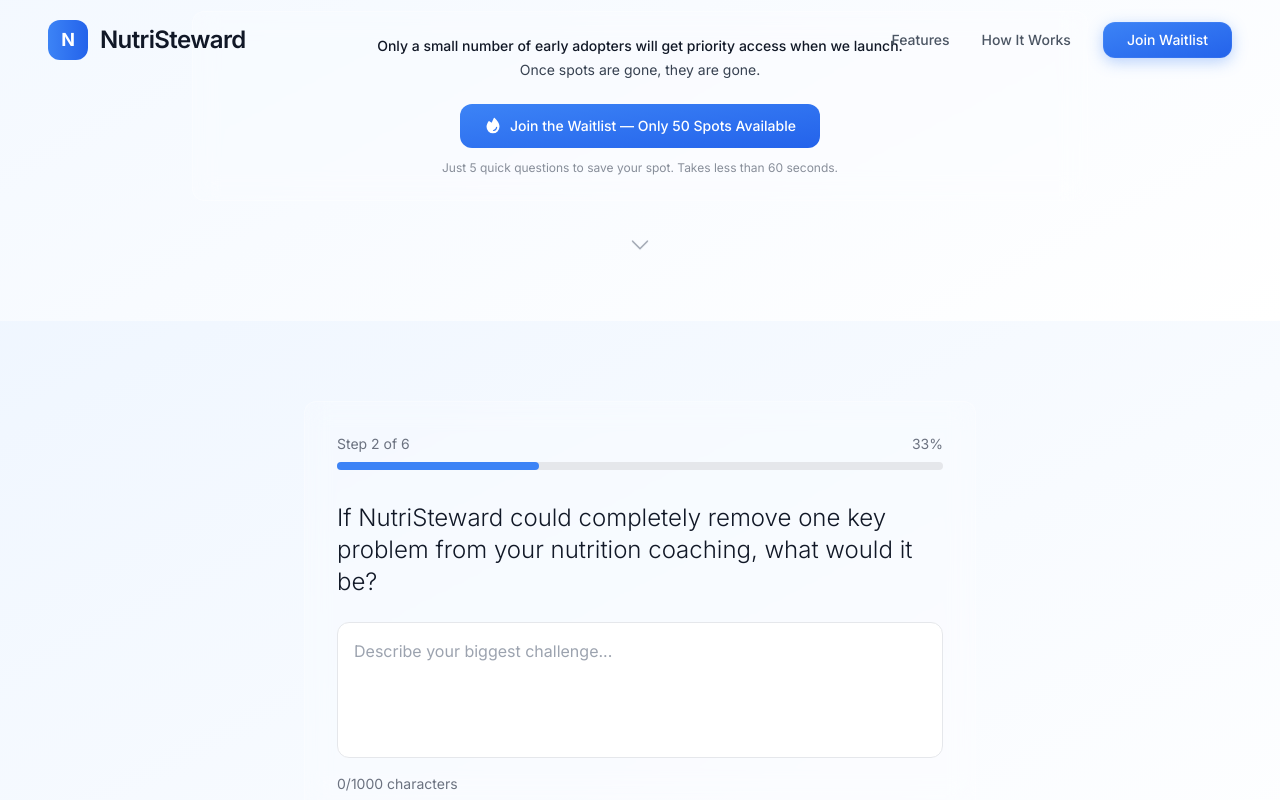
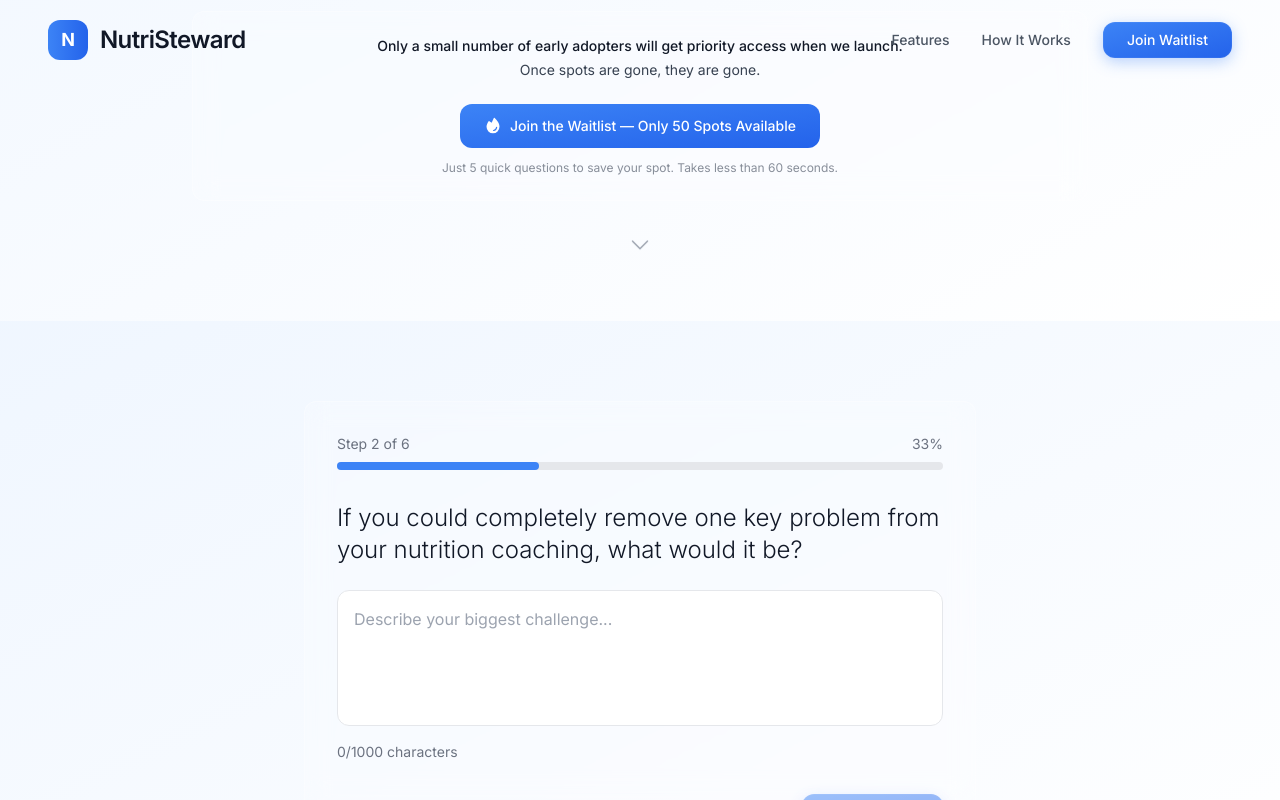
Before and after one commit to CaptainShnook/nutri-steward-pro, a React (Vite) app: page / in a window 1280 px wide. Both pictures are taken after a click on the button "Let's Go". Shown: the part 4198-4998 px from the top of the page. Built offline with nearby package versions, Linux system fonts and the light colour scheme.

Commit message:
Update waitlist form question
Change "If NutriSteward could completely remove one key problem from your nutrition coaching, what would it be?" to "If you could completely remove one key problem from your nutrition coaching, what would it be?" in the waitlist form.

```diff
--- a/src/components/WaitlistForm.tsx
+++ b/src/components/WaitlistForm.tsx
@@ -1,3 +1,4 @@
+
 import React, { useState } from 'react';
 import { ArrowRight, ArrowLeft, CheckCircle, Copy } from 'phosphor-react';
 import { supabase } from '@/integrations/supabase/client';
@@ -310,7 +311,7 @@ const WaitlistForm = () => {
         return (
           <div>
             <h3 className="text-2xl font-light text-gray-900 mb-6">
-              If NutriSteward could completely remove one key problem from your nutrition coaching, what would it be?
+              If you could completely remove one key problem from your nutrition coaching, what would it be?
             </h3>
             <textarea
               value={formData.problem}
```
